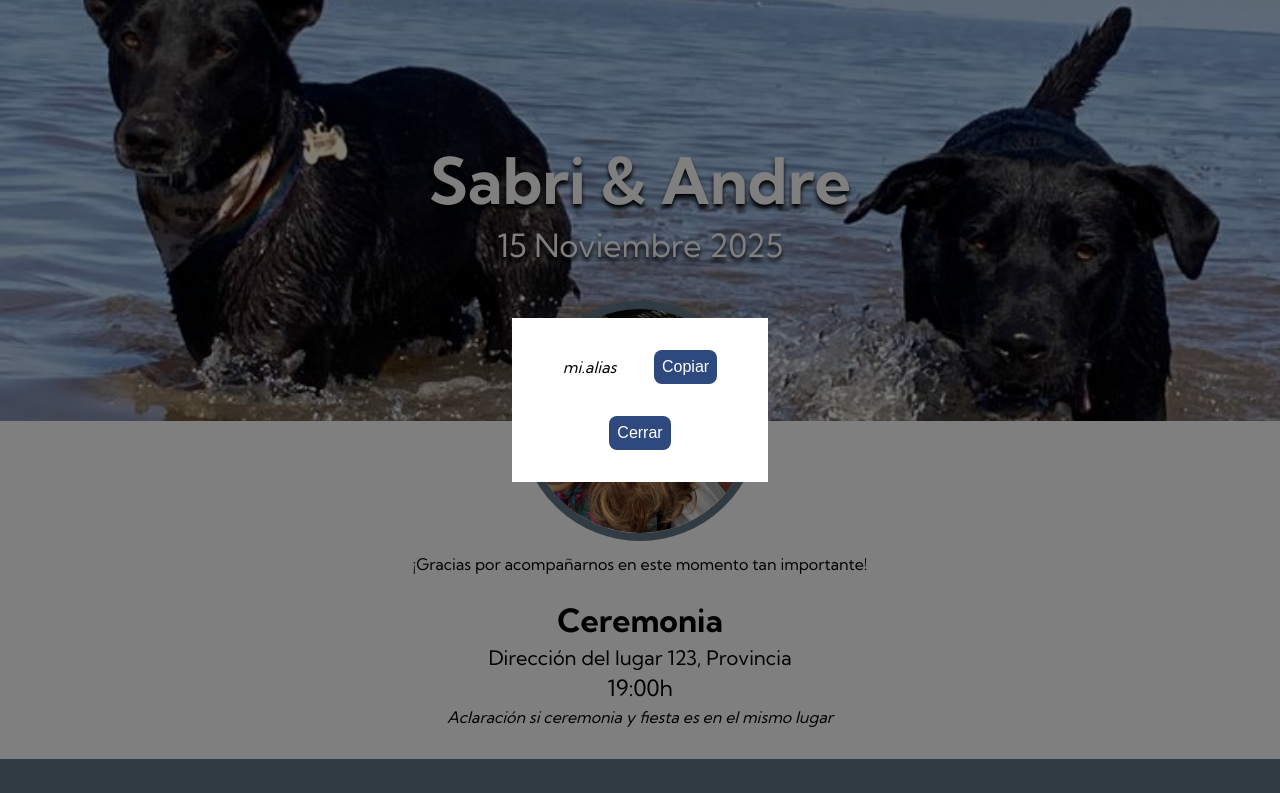
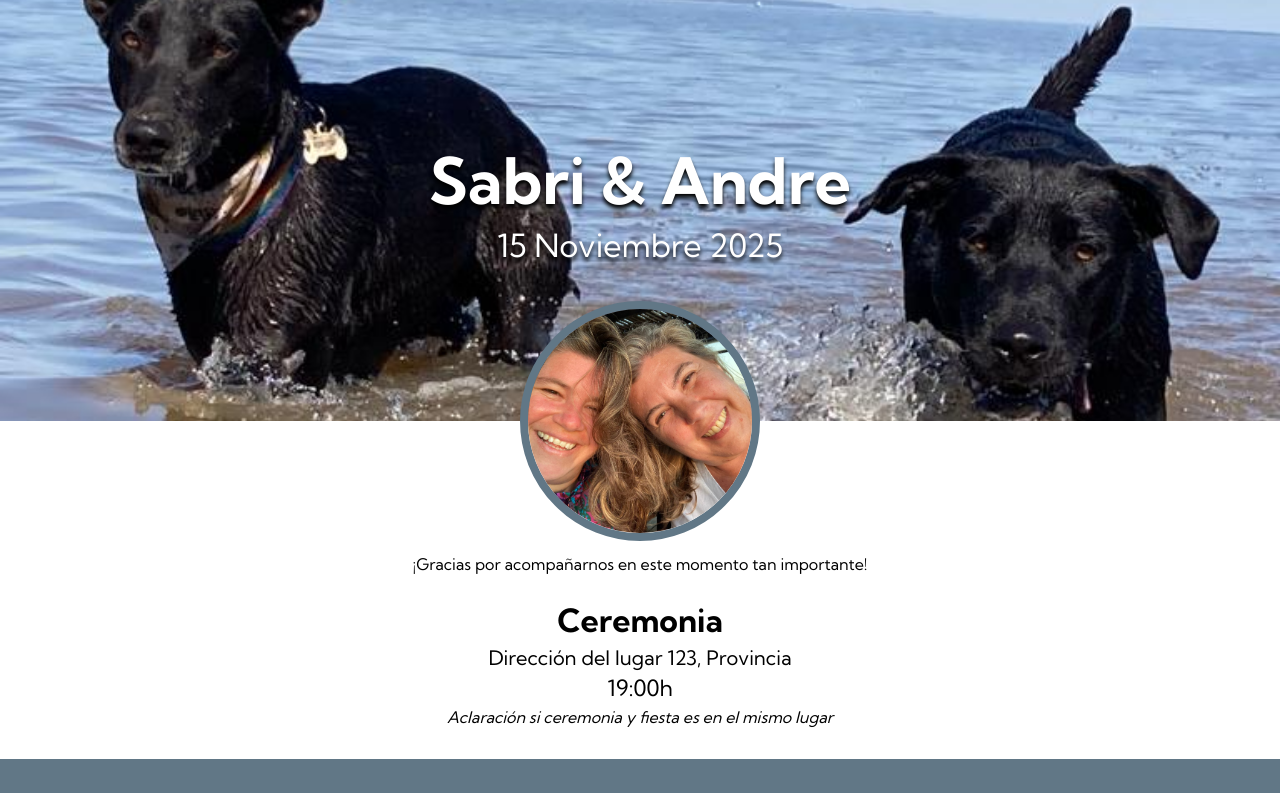
Before and after one commit to Mike-eki/wedding-landing-2, a plain HTML site: page index.html in a window 1280 px wide. Shown: the top 793 px of the page. Drawn offline with Linux system fonts and the light colour scheme.

Commit message:
Remove class for not showing the modal at the beggining

```diff
--- a/index.html
+++ b/index.html
@@ -10,7 +10,7 @@
     <title>Sabri & Andre 2025</title>
 </head>
 <body>
-     <dialog id="modal" class="modal-open">
+     <dialog id="modal">
         <aside class="modal-window">
             <div class="modal-info">
                 <em id="alias">mi.alias</em>
```
